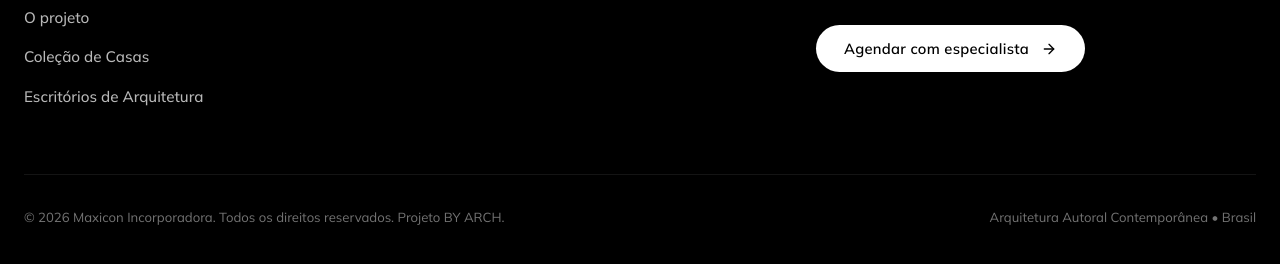
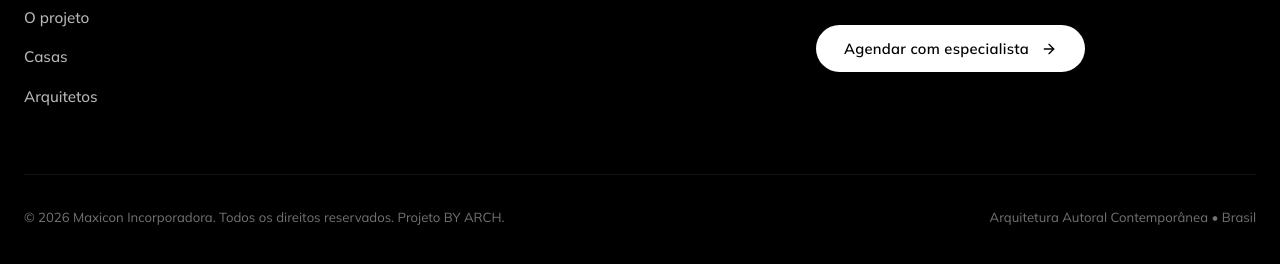
Before and after one commit to hausle-mkt/maxicon-by-arch, a plain HTML site: page casa-pinha.html in a window 1280 px wide. Shown: the part 7453-7717 px from the top of the page. Drawn offline with Linux system fonts and the light colour scheme.

Commit message:
style(footer): atualizar links do rodape para Casas e Arquitetos

```diff
--- a/casa-pinha.html
+++ b/casa-pinha.html
@@ -753,8 +753,8 @@
           <nav class="footer-nav" aria-label="Navegação do Rodapé">
             <ul class="footer-links">
               <li><a href="index.html#conceito" class="footer-link">O projeto</a></li>
-              <li><a href="index.html#colecao" class="footer-link">Coleção de Casas</a></li>
-              <li><a href="index.html#arquitetos" class="footer-link">Escritórios de Arquitetura</a></li>
+              <li><a href="index.html#colecao" class="footer-link">Casas</a></li>
+              <li><a href="index.html#arquitetos" class="footer-link">Arquitetos</a></li>
             </ul>
           </nav>
         </div>
```
Also changed, not shown: casa-template.html (+2 -2 lines), escritorio-jessica-neckel.html (+2 -2 lines), escritorio-template.html (+2 -2 lines), index.html (+2 -2 lines).
